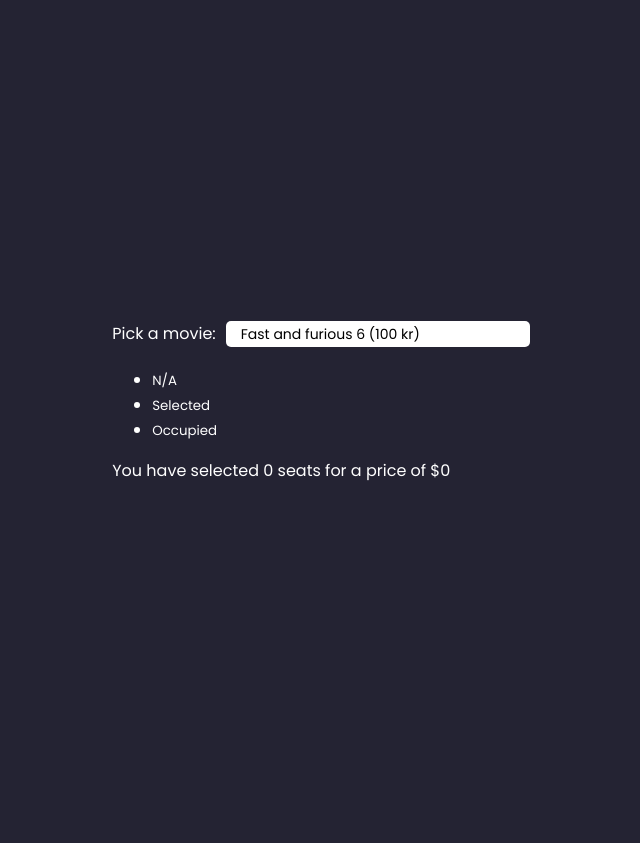
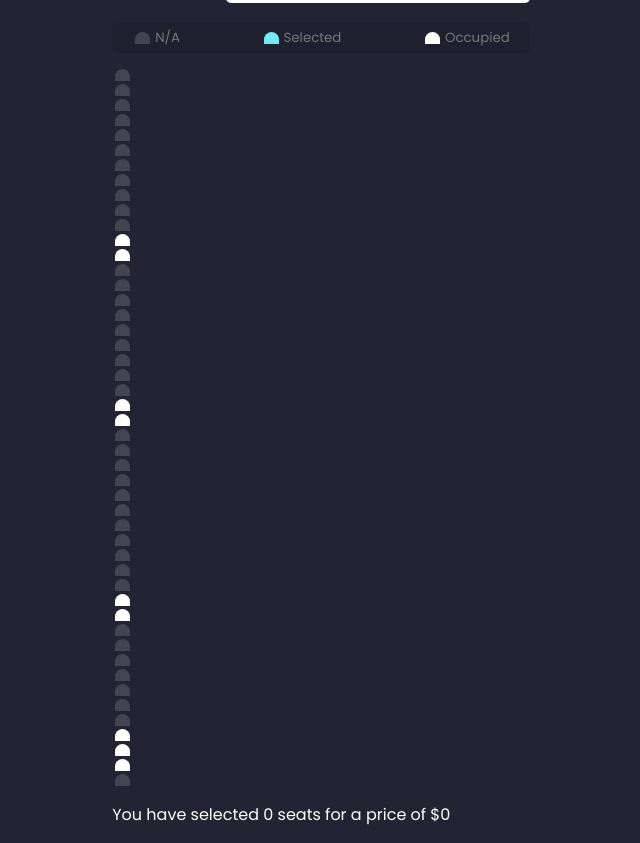
Before and after one commit to jesscampb/MovieSeatBooker, a React (Vite) app: page / in a window 1280 px wide. Shown: the whole page, without its empty margins (319-959 px from the left). Before the commit the page ends 800 px from the top, so only its background shows below. Built offline with nearby package versions, Linux system fonts and the light colour scheme.

Commit message:
Added css to SeatStatusLegend

```diff
--- a/src/components/SeatStatusLegend.scss
+++ b/src/components/SeatStatusLegend.scss
@@ -0,0 +1,27 @@
+@import '../styles/sharedStyles.scss';
+
+.showcase .seat:not(.occupied):hover {
+  cursor: default;
+  transform: scale(1);
+}
+
+.showcase {
+  background: rgba(0, 0, 0, 0.1);
+  padding: 5px 10px;
+  border-radius: 5px;
+  color: #777;
+  list-style-type: none;
+  display: flex;
+  justify-content: space-between;
+}
+
+.showcase li {
+  display: flex;
+  align-items: center;
+  justify-content: center;
+  margin: 0 10px;
+}
+
+.showcase li small {
+  margin-left: 2px;
+}
--- a/src/components/SeatStatusLegend.tsx
+++ b/src/components/SeatStatusLegend.tsx
@@ -1,3 +1,5 @@
+import './SeatStatusLegend.scss';
+
 function SeatStatusLegend(){
     return(
         <ul className="showcase">
```
